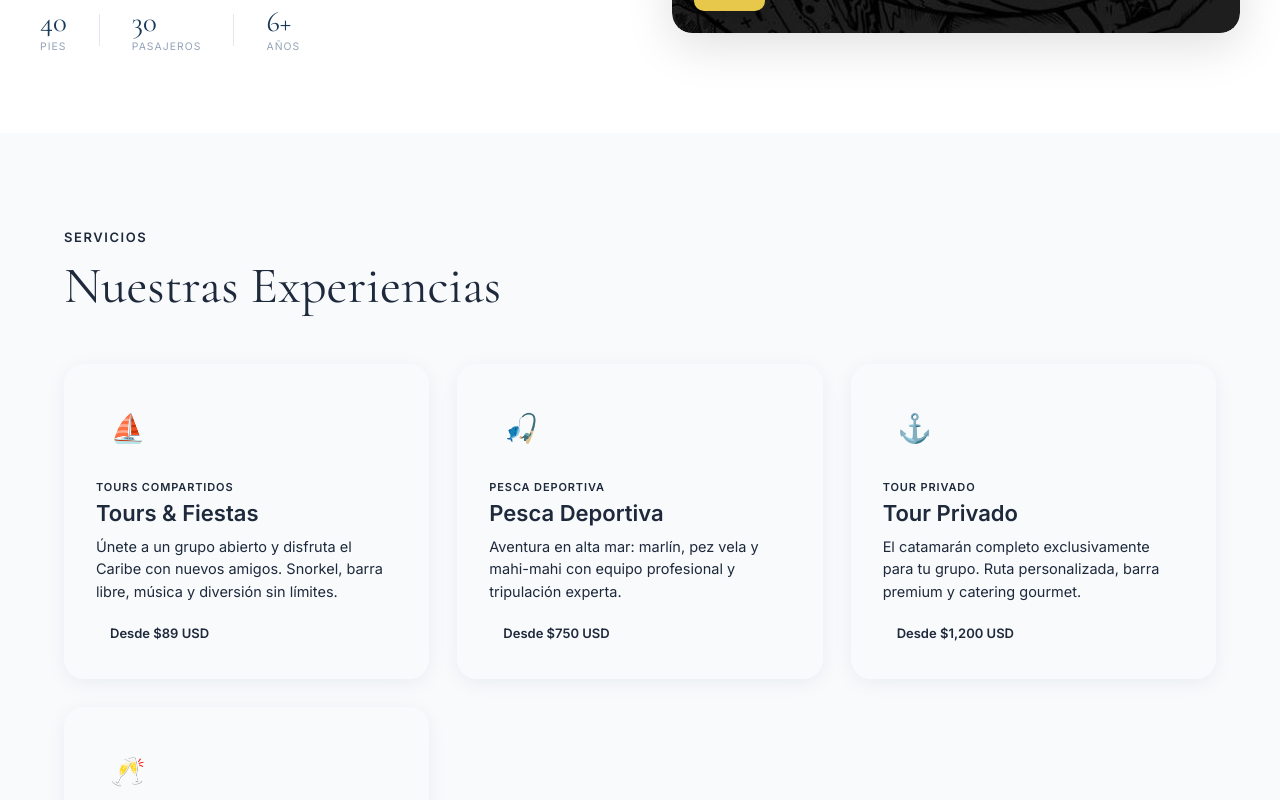
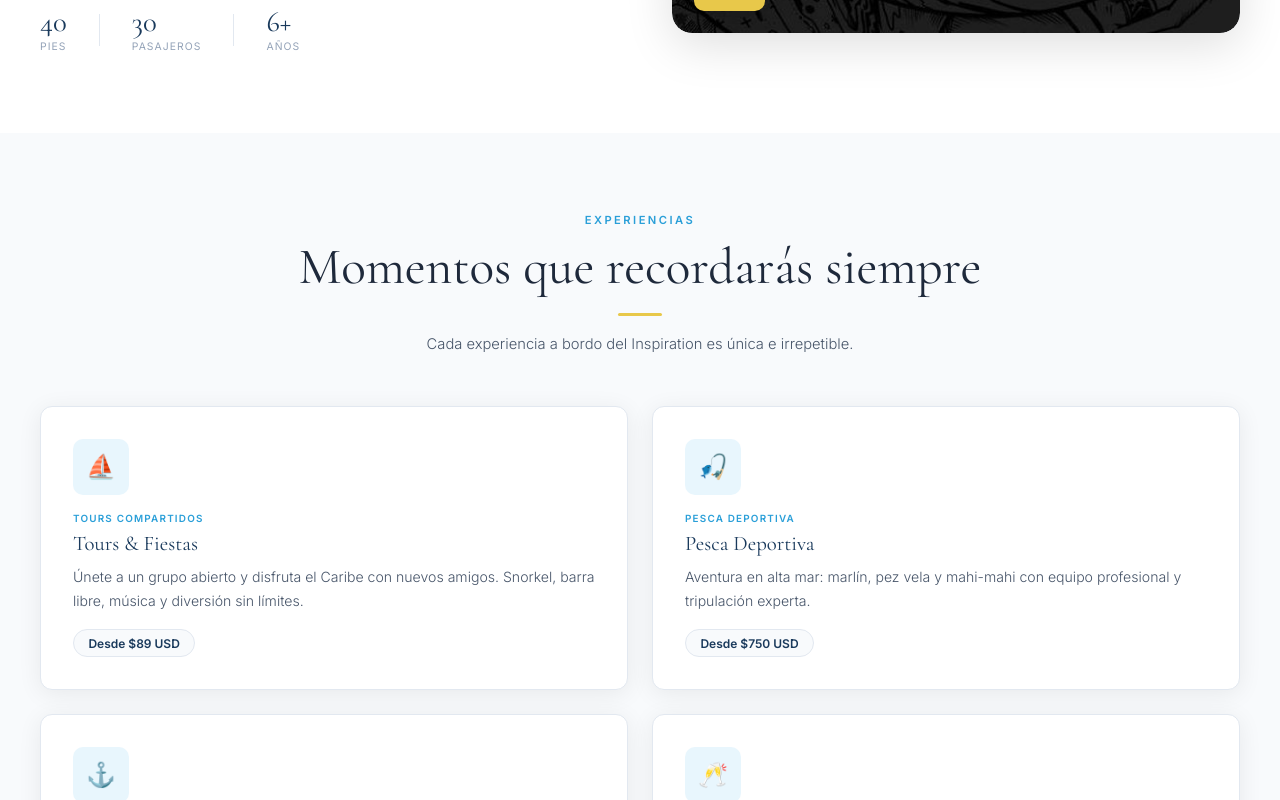
Before and after one commit to Vlakero/InspirationSailingExperience, a React (Vite) app: page / in a window 1280 px wide. Shown: the part 540-1340 px from the top of the page. Built offline with nearby package versions, Linux system fonts and the light colour scheme.

Commit message:
Modificacion Services y Experiences

```diff
--- a/src/components/About.jsx
+++ b/src/components/About.jsx
@@ -18,7 +18,7 @@ export default function About() {
       <div className="about-inner">
   <div className="about-visual reveal">
     <div className="about-img-box">
-      <img src="/public/images/x100pre.jpg" alt="Inspiration - Catamarán" className="about-photo" />
+      <img src="/images/x100pre.jpg" alt="Inspiration - Catamarán" className="about-photo" />
     </div>
           <div className="about-badge">
             <span className="ab-num">{c.yr}</span>
--- a/src/components/Hero.jsx
+++ b/src/components/Hero.jsx
@@ -80,7 +80,7 @@ export default function Hero() {
         {/* Right: catamaran illustration */}
        <div className="hero-visual">
   <div className="hero-card">
-    <img src="/public/images/x100pre.jpg" alt="Inspiration - Catamarán" className="hero-photo" />
+    <img src="/images/x100pre.jpg" alt="Inspiration - Catamarán" className="hero-photo" />
   </div>
   <div className="hero-badge">
     <span className="badge-num">40</span>
--- a/src/components/Services.css
+++ b/src/components/Services.css
@@ -1,115 +1,138 @@
 .services-section {
+  padding: 5rem 2rem;
   background: var(--off-white);
-  padding: 96px 64px;
+}
+
+.services-inner {
+  max-width: 1200px;
+  margin: 0 auto;
 }
 
 .services-header {
-  margin-bottom: 48px;
+  margin-bottom: 3rem;
+  /* ───────────────────────────────────────────────
+     ALINEACIÓN DEL TÍTULO
+     Como está ahora: CENTRADO (igual que la imagen de referencia)
+     Para volverlo a la IZQUIERDA, comenta/borra las 2 líneas de abajo:
+  ─────────────────────────────────────────────── */
+  text-align: center;
+  align-items: center;
 }
 
-.section-eyebrow {
-  display: block;
-  font-size: 13px;
-  font-weight: 700;
-  letter-spacing: 0.12em;
-  color: var(--color-blue);
-  margin-bottom: 12px;
+/* .wave-div se centra solo cuando el padre usa flex + align-items: center,
+   pero .services-header es un div normal, así que forzamos el centrado del
+   div del divisor directamente: */
+.services-header .wave-div {
+  margin-left: auto;
+  margin-right: auto;
 }
 
-.section-title {
-  font-family: var(--font-serif);
-  font-size: 40px;
-  font-weight: 700;
-  color: var(--color-navy);
-  margin: 0;
-  line-height: 1.15;
+/* Si vuelves a IZQUIERDA, también quita el margin-left/right: auto de arriba
+   (wave-div ya nace pegado a la izquierda por default) */
+
+.services-header .section-sub {
+  margin-left: auto;
+  margin-right: auto;
+  /* idem: quitar estas 2 líneas si vuelves a alinear a la izquierda */
 }
 
 .services-grid {
   display: grid;
-  grid-template-columns: repeat(3, 1fr);
-  gap: 28px;
+  grid-template-columns: 1fr 1fr;
+  grid-template-rows: 1fr 1fr;
+  gap: 1.5rem;
 }
 
 .service-card {
-  background: var(--color-card-bg);
-  border-radius: 20px;
-  padding: 32px;
-  box-shadow: 0 4px 20px rgba(18, 40, 63, 0.06);
+  background: var(--white);
+  border: 1px solid var(--gray-200);
+  border-radius: var(--radius);
+  padding: 2rem;
+  box-shadow: var(--shadow);
   display: flex;
   flex-direction: column;
+  align-items: flex-start;
+  text-align: left;
+  width: 100%;
+  height: 100%;
+  cursor: pointer;
+  font-family: inherit;
   transition: transform 0.25s ease, box-shadow 0.25s ease;
 }
 
-.service-card:hover {
+.service-card:hover,
+.service-card:focus-visible {
   transform: translateY(-4px);
-  box-shadow: 0 10px 30px rgba(18, 40, 63, 0.10);
+  box-shadow: var(--shadow-lg);
+}
+
+.service-card:focus-visible {
+  outline: 2px solid var(--teal);
+  outline-offset: 2px;
 }
 
 .service-icon-box {
-  width: 64px;
-  height: 64px;
-  border-radius: 16px;
-  background: var(--color-blue-soft);
+  width: 56px;
+  height: 56px;
+  border-radius: 10px;
+  background: var(--teal-light);
   display: flex;
   align-items: center;
   justify-content: center;
-  margin-bottom: 20px;
+  margin-bottom: 1.1rem;
 }
 
 .service-icon {
-  font-size: 28px;
+  font-size: 1.5rem;
   line-height: 1;
 }
 
 .service-tag {
-  font-size: 11px;
+  font-size: 0.62rem;
   font-weight: 700;
-  letter-spacing: 0.08em;
-  color: var(--color-blue);
-  margin-bottom: 6px;
+  letter-spacing: 0.12em;
+  text-transform: uppercase;
+  color: var(--teal);
+  margin-bottom: 0.4rem;
 }
 
 .service-name {
-  font-family: var(--font-serif);
-  font-size: 22px;
-  font-weight: 700;
-  color: var(--color-navy);
-  margin: 0 0 10px;
+  font-family: var(--font-d);
+  font-size: 1.3rem;
+  font-weight: 400;
+  color: var(--navy);
+  margin: 0 0 0.6rem;
 }
 
 .service-desc {
-  font-size: 14.5px;
-  line-height: 1.55;
-  color: var(--color-text-muted);
-  margin: 0 0 16px;
+  font-size: 0.88rem;
+  line-height: 1.7;
+  font-weight: 300;
+  color: var(--text-mid);
+  margin: 0 0 1rem;
   flex-grow: 1;
 }
 
 .service-badge {
   align-self: flex-start;
-  font-size: 13px;
+  font-size: 0.75rem;
   font-weight: 600;
-  color: var(--color-navy);
-  background: var(--color-gold-soft);
-  padding: 6px 14px;
+  color: var(--navy);
+  background: var(--off-white);
+  border: 1px solid var(--gray-200);
+  padding: 0.35rem 0.9rem;
   border-radius: 999px;
 }
 
-@media (max-width: 900px) {
+@media (max-width: 860px) {
   .services-grid {
-    grid-template-columns: repeat(2, 1fr);
+    grid-template-columns: 1fr;
+    grid-template-rows: auto;
   }
 }
 
-@media (max-width: 600px) {
+@media (max-width: 500px) {
   .services-section {
-    padding: 64px 24px;
-  }
-  .services-grid {
-    grid-template-columns: 1fr;
-  }
-  .section-title {
-    font-size: 30px;
+    padding: 4rem 1.5rem;
   }
 }
--- a/src/components/Services.jsx
+++ b/src/components/Services.jsx
@@ -4,39 +4,43 @@ import './Services.css';
 
 const copy = {
   en: {
-    eyebrow:'SERVICES', title:'Our Experiences',
+  eyebrow:'EXPERIENCES',
+  title:'Moments you will always remember',
+  subtitle:'Every experience aboard Inspiration is unique and unforgettable.',
     services:[
-      { icon:'⛵', tag:'SHARED TOURS', name:'Tours & Parties', desc:'Join an open group trip and enjoy the Caribbean with new friends. Snorkeling, open bar, music and unforgettable fun.', badge:'From $89 USD' },
-      { icon:'🎣', tag:'SPORT FISHING', name:'Sport Fishing', desc:'Deep-sea adventure targeting marlin, sailfish and mahi-mahi with professional equipment and expert crew.', badge:'From $750 USD' },
-      { icon:'⚓', tag:'PRIVATE CHARTER', name:'Private Charter', desc:'The entire catamaran exclusively for your group. Custom route, premium bar and gourmet catering.', badge:'From $1,200 USD' },
-      { icon:'🥂', tag:'EVENTS', name:'Events & Celebrations', desc:'Birthdays, weddings, bachelorettes and corporate events at sea with full decoration and planning support.', badge:'Quote' },
+      { slug:'tours-parties', icon:'⛵', tag:'SHARED TOURS', name:'Tours & Parties', desc:'Join an open group trip and enjoy the Caribbean with new friends. Snorkeling, open bar, music and unforgettable fun.', badge:'From $89 USD' },
+      { slug:'sport-fishing', icon:'🎣', tag:'SPORT FISHING', name:'Sport Fishing', desc:'Deep-sea adventure targeting marlin, sailfish and mahi-mahi with professional equipment and expert crew.', badge:'From $750 USD' },
+      { slug:'private-charter', icon:'⚓', tag:'PRIVATE CHARTER', name:'Private Charter', desc:'The entire catamaran exclusively for your group. Custom route, premium bar and gourmet catering.', badge:'From $1,200 USD' },
+      { slug:'events', icon:'🥂', tag:'EVENTS', name:'Events & Celebrations', desc:'Birthdays, weddings, bachelorettes and corporate events at sea with full decoration and planning support.', badge:'Quote' },
     ]
   },
   es: {
-    eyebrow:'SERVICIOS', title:'Nuestras Experiencias',
+  eyebrow:'EXPERIENCIAS',
+  title:'Momentos que recordarás siempre',
+  subtitle:'Cada experiencia a bordo del Inspiration es única e irrepetible.',
     services:[
-      { icon:'⛵', tag:'TOURS COMPARTIDOS', name:'Tours & Fiestas', desc:'Únete a un grupo abierto y disfruta el Caribe con nuevos amigos. Snorkel, barra libre, música y diversión sin límites.', badge:'Desde $89 USD' },
-      { icon:'🎣', tag:'PESCA DEPORTIVA', name:'Pesca Deportiva', desc:'Aventura en alta mar: marlín, pez vela y mahi-mahi con equipo profesional y tripulación experta.', badge:'Desde $750 USD' },
-      { icon:'⚓', tag:'TOUR PRIVADO', name:'Tour Privado', desc:'El catamarán completo exclusivamente para tu grupo. Ruta personalizada, barra premium y catering gourmet.', badge:'Desde $1,200 USD' },
-      { icon:'🥂', tag:'EVENTOS', name:'Eventos & Celebraciones', desc:'Cumpleaños, bodas, despedidas y eventos corporativos en el mar con decoración completa y apoyo de planeación.', badge:'Cotización' },
+      { slug:'tours-fiestas', icon:'⛵', tag:'TOURS COMPARTIDOS', name:'Tours & Fiestas', desc:'Únete a un grupo abierto y disfruta el Caribe con nuevos amigos. Snorkel, barra libre, música y diversión sin límites.', badge:'Desde $89 USD' },
+      { slug:'pesca-deportiva', icon:'🎣', tag:'PESCA DEPORTIVA', name:'Pesca Deportiva', desc:'Aventura en alta mar: marlín, pez vela y mahi-mahi con equipo profesional y tripulación experta.', badge:'Desde $750 USD' },
+      { slug:'tour-privado', icon:'⚓', tag:'TOUR PRIVADO', name:'Tour Privado', desc:'El catamarán completo exclusivamente para tu grupo. Ruta personalizada, barra premium y catering gourmet.', badge:'Desde $1,200 USD' },
+      { slug:'eventos', icon:'🥂', tag:'EVENTOS', name:'Eventos & Celebraciones', desc:'Cumpleaños, bodas, despedidas y eventos corporativos en el mar con decoración completa y apoyo de planeación.', badge:'Cotización' },
     ]
   },
   fr: {
     eyebrow:'SERVICES', title:'Nos Expériences',
     services:[
-      { icon:'⛵', tag:'CIRCUITS PARTAGÉS', name:'Tours & Fêtes', desc:'Rejoignez un groupe ouvert et profitez des Caraïbes avec de nouveaux amis. Snorkeling, open bar, musique et plaisir.', badge:'Dès 89 USD' },
-      { icon:'🎣', tag:'PÊCHE SPORTIVE', name:'Pêche Sportive', desc:'Aventure en haute mer : marlin, voilier et mahi-mahi avec équipement professionnel et équipage expert.', badge:'Dès 750 USD' },
-      { icon:'⚓', tag:'CHARTER PRIVÉ', name:'Charter Privé', desc:'Le catamaran entier exclusivement pour votre groupe. Itinéraire personnalisé, bar premium et restauration gastronomique.', badge:'Dès 1 200 USD' },
-      { icon:'🥂', tag:'ÉVÉNEMENTS', name:'Événements & Célébrations', desc:"Anniversaires, mariages, enterrements de vie de jeune fille et événements d'entreprise en mer.", badge:'Devis' },
+      { slug:'tours-fetes', icon:'⛵', tag:'CIRCUITS PARTAGÉS', name:'Tours & Fêtes', desc:'Rejoignez un groupe ouvert et profitez des Caraïbes avec de nouveaux amis. Snorkeling, open bar, musique et plaisir.', badge:'Dès 89 USD' },
+      { slug:'peche-sportive', icon:'🎣', tag:'PÊCHE SPORTIVE', name:'Pêche Sportive', desc:'Aventure en haute mer : marlin, voilier et mahi-mahi avec équipement professionnel et équipage expert.', badge:'Dès 750 USD' },
+      { slug:'charter-prive', icon:'⚓', tag:'CHARTER PRIVÉ', name:'Charter Privé', desc:'Le catamaran entier exclusivement pour votre groupe. Itinéraire personnalisé, bar premium et restauration gastronomique.', badge:'Dès 1 200 USD' },
+      { slug:'evenements', icon:'🥂', tag:'ÉVÉNEMENTS', name:'Événements & Célébrations', desc:"Anniversaires, mariages, enterrements de vie de jeune fille et événements d'entreprise en mer.", badge:'Devis' },
     ]
   },
   de: {
     eyebrow:'SERVICES', title:'Unsere Erlebnisse',
     services:[
-      { icon:'⛵', tag:'GRUPPENTOUREN', name:'Touren & Partys', desc:'Schließen Sie sich einer offenen Gruppe an und genießen Sie die Karibik mit neuen Freunden. Schnorcheln, offene Bar, Musik.', badge:'Ab 89 USD' },
-      { icon:'🎣', tag:'SPORTFISCHEN', name:'Sportfischen', desc:'Hochseeabenteuer: Marlin, Segelfisch und Mahi-Mahi mit professioneller Ausrüstung und erfahrener Crew.', badge:'Ab 750 USD' },
-      { icon:'⚓', tag:'PRIVATCHARTER', name:'Privatcharter', desc:'Der gesamte Katamaran exklusiv für Ihre Gruppe. Individuelle Route, Premium-Bar und Gourmet-Catering.', badge:'Ab 1.200 USD' },
-      { icon:'🥂', tag:'EVENTS', name:'Events & Feiern', desc:'Geburtstage, Hochzeiten, Junggesellenabschiede und Firmenevents auf See mit kompletter Dekoration.', badge:'Angebot' },
+      { slug:'touren-partys', icon:'⛵', tag:'GRUPPENTOUREN', name:'Touren & Partys', desc:'Schließen Sie sich einer offenen Gruppe an und genießen Sie die Karibik mit neuen Freunden. Schnorcheln, offene Bar, Musik.', badge:'Ab 89 USD' },
+      { slug:'sportfischen', icon:'🎣', tag:'SPORTFISCHEN', name:'Sportfischen', desc:'Hochseeabenteuer: Marlin, Segelfisch und Mahi-Mahi mit professioneller Ausrüstung und erfahrener Crew.', badge:'Ab 750 USD' },
+      { slug:'privatcharter', icon:'⚓', tag:'PRIVATCHARTER', name:'Privatcharter', desc:'Der gesamte Katamaran exklusiv für Ihre Gruppe. Individuelle Route, Premium-Bar und Gourmet-Catering.', badge:'Ab 1.200 USD' },
+      { slug:'events', icon:'🥂', tag:'EVENTS', name:'Events & Feiern', desc:'Geburtstage, Hochzeiten, Junggesellenabschiede und Firmenevents auf See mit kompletter Dekoration.', badge:'Angebot' },
     ]
   },
 };
@@ -44,15 +48,32 @@ const copy = {
 export default function Services() {
   const { lang } = useContext(LangContext);
   const c = copy[lang] || copy.en;
+
+  // TODO: cuando existan las rutas/páginas de cada experiencia,
+  // reemplaza esta función por tu navegación real
+  // (por ejemplo, con React Router: navigate(`/experiencias/${slug}`))
+  const handleServiceClick = (slug) => {
+    console.log('Navegar a experiencia:', slug);
+  };
+
   return (
     <section id="services" className="services-section">
+      <div className="services-inner">
         <div className="services-header reveal">
-        <span className="section-eyebrow">{c.eyebrow}</span>
+  <span className="section-label">{c.eyebrow}</span>
   <h2 className="section-title">{c.title}</h2>
+  <div className="wave-div" />
+  <p className="section-sub">{c.subtitle}</p>
 </div>
         <div className="services-grid">
           {c.services.map((s, i) => (
-          <div key={i} className={`service-card reveal reveal-delay-${i+1}`}>
+            <button
+              key={s.slug}
+              type="button"
+              className={`service-card reveal reveal-delay-${i+1}`}
+              onClick={() => handleServiceClick(s.slug)}
+              aria-label={s.name}
+            >
               <div className="service-icon-box">
                 <span className="service-icon">{s.icon}</span>
               </div>
@@ -60,8 +81,9 @@ export default function Services() {
               <h3 className="service-name">{s.name}</h3>
               <p className="service-desc">{s.desc}</p>
               <span className="service-badge">{s.badge}</span>
+            </button>
+          ))}
         </div>
-        ))}
       </div>
     </section>
   );
```
Also changed, not shown: src/components/Experiences.css (+54 -67 lines), src/components/Experiences.jsx (+38 -25 lines). Lines whose indentation alone changed are shown as unchanged.
